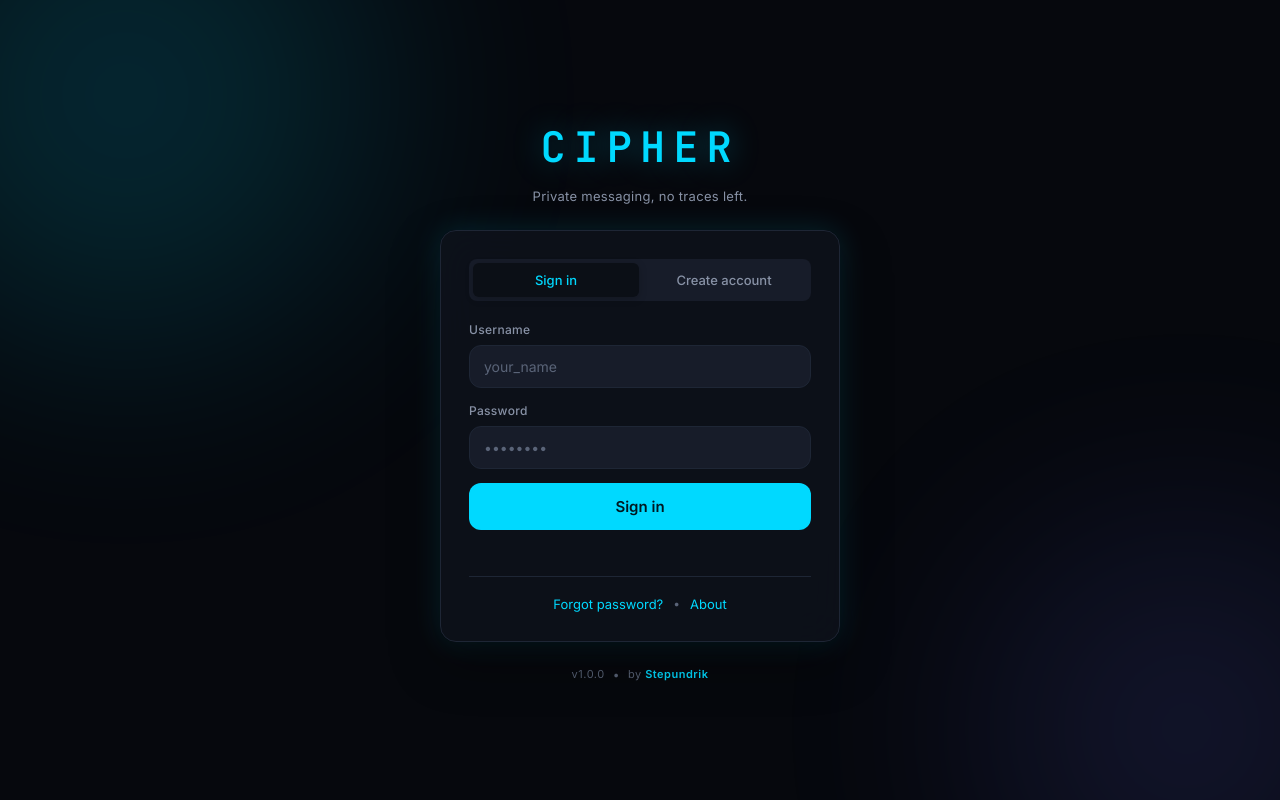
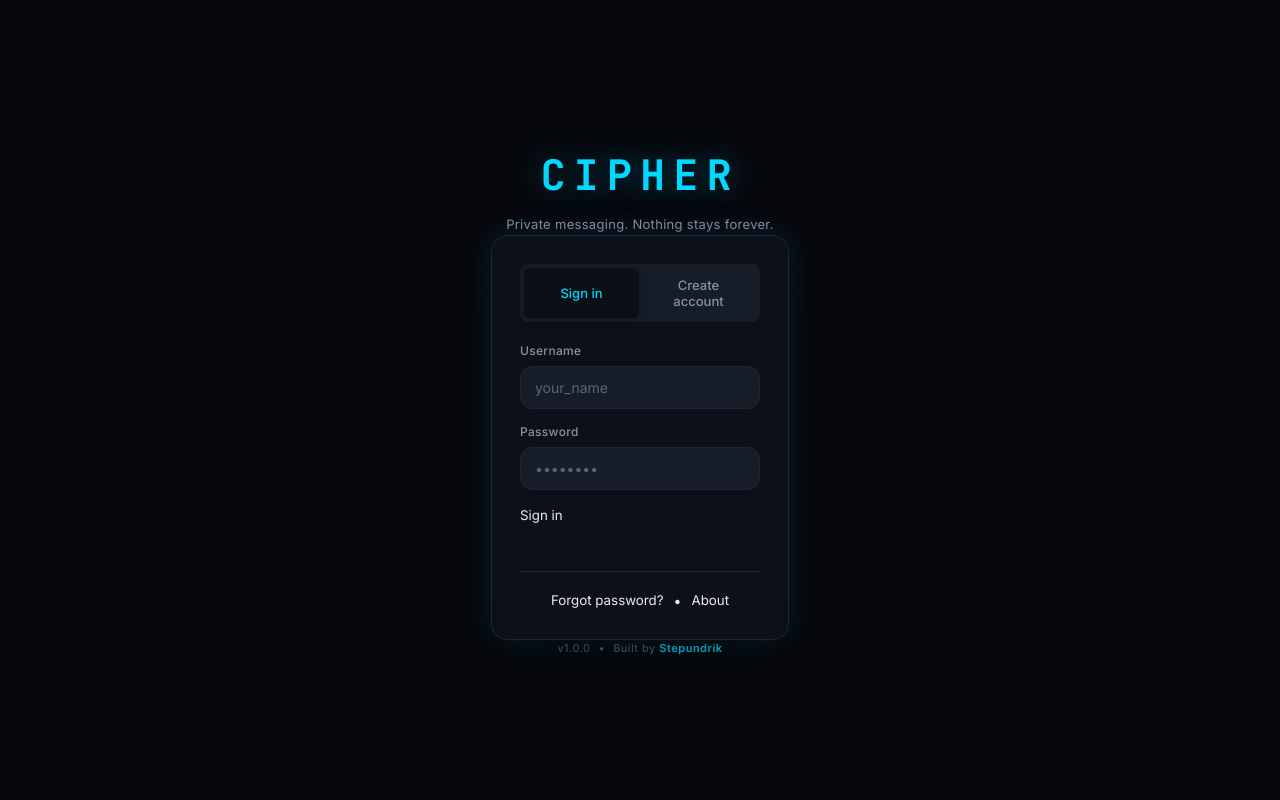
Before and after one commit to thefirstacc164/Cipher, a Flask app: page / in a window 1280 px wide. Run offline with Flask 3, Linux system fonts and the light colour scheme; data that the repository does not hold is empty.

Commit message:
Update index.html

```diff
--- a/templates/index.html
+++ b/templates/index.html
@@ -6,37 +6,37 @@
 <title>Cipher — Private Messaging</title>
 <link rel="preconnect" href="https://fonts.googleapis.com">
 <link rel="preconnect" href="https://fonts.gstatic.com" crossorigin>
-<link href="https://fonts.googleapis.com/css2?family=Inter:wght@400;500;600;700;800&family=JetBrains+Mono:wght@400;600&display=swap" rel="stylesheet">
+<link href="https://fonts.googleapis.com/css2?family=Inter:wght@400;500;600;700;800&family=JetBrains+Mono:wght@400;600;700&display=swap" rel="stylesheet">
 <link rel="stylesheet" href="/static/style.css">
 </head>
 <body>
 
-<!-- Ambient glow background -->
-<div class="ambient-bg">
-  <div class="glow glow-1"></div>
-  <div class="glow glow-2"></div>
+<!-- Ambient background glows -->
+<div class="ambient">
+  <div class="glow g1"></div>
+  <div class="glow g2"></div>
 </div>
 
-<!-- Announcement banner -->
+<!-- Announcement banner (populated by JS) -->
 <div id="announcement-bar" class="announcement-bar hidden"></div>
 
 <!-- ============================================
      AUTH SCREEN
 ============================================ -->
-<div id="auth-screen" class="screen">
-  <div class="auth-container">
+<div id="auth-screen" class="screen auth-screen">
+  <div class="auth-wrap">
     <div class="auth-brand">
-      <div class="brand-logo">CIPHER</div>
-      <div class="brand-tag">Private messaging, no traces left.</div>
+      <h1 class="brand-logo">CIPHER</h1>
+      <p class="brand-tag">Private messaging. Nothing stays forever.</p>
     </div>
 
     <div class="auth-card">
       <div class="tabs">
-        <button class="tab active" data-tab="login">Sign in</button>
-        <button class="tab" data-tab="signup">Create account</button>
+        <button class="tab active" data-tab="login" type="button">Sign in</button>
+        <button class="tab" data-tab="signup" type="button">Create account</button>
       </div>
 
-      <form id="auth-form" class="auth-form">
+      <form id="auth-form" class="auth-form" autocomplete="on">
         <div class="field">
           <label>Username</label>
           <input type="text" id="auth-username" placeholder="your_name" autocomplete="username" required>
@@ -46,24 +46,28 @@
           <input type="password" id="auth-password" placeholder="••••••••" autocomplete="current-password" required>
         </div>
         <div class="field hidden" id="invite-field">
-          <label>Invite code <span class="optional">(optional)</span></label>
+          <label>Invite code <span class="opt">(optional)</span></label>
           <input type="text" id="auth-invite" placeholder="Paste invite code">
         </div>
-        <button type="submit" id="auth-submit" class="btn-primary btn-lg">Sign in</button>
-        <p id="auth-error" class="form-msg error"></p>
+        <div class="field hidden" id="totp-field">
+          <label>2FA code</label>
+          <input type="text" id="auth-totp" placeholder="6-digit code from your app" maxlength="6" inputmode="numeric">
+        </div>
+        <button type="submit" id="auth-submit" class="btn primary lg">Sign in</button>
+        <p id="auth-error" class="form-msg"></p>
       </form>
 
       <div class="auth-footer">
-        <button class="link-btn" onclick="showRecover()">Forgot password?</button>
-        <span class="dot">•</span>
-        <button class="link-btn" onclick="showCredits()">About</button>
+        <button class="link" type="button" onclick="showRecoverModal()">Forgot password?</button>
+        <span class="sep">•</span>
+        <button class="link" type="button" onclick="showCreditsModal()">About</button>
       </div>
     </div>
 
     <div class="auth-meta">
       <span>v1.0.0</span>
-      <span class="dot">•</span>
-      <span>by <b>Stepundrik</b></span>
+      <span class="sep">•</span>
+      <span>Built by <b>Stepundrik</b></span>
     </div>
   </div>
 </div>
@@ -71,48 +75,54 @@
 <!-- ============================================
      APP SCREEN
 ============================================ -->
-<div id="app-screen" class="screen hidden">
-  <aside class="sidebar">
-    <div class="sidebar-brand">
+<div id="app-screen" class="screen app-screen hidden">
+  <aside class="sidebar" id="sidebar">
+    <div class="side-top">
       <div class="brand-mini">CIPHER</div>
-      <button class="icon-btn ghost" id="logout-btn" title="Sign out">
-        <svg viewBox="0 0 24 24" width="18" height="18" fill="none" stroke="currentColor" stroke-width="2" stroke-linecap="round" stroke-linejoin="round"><path d="M9 21H5a2 2 0 0 1-2-2V5a2 2 0 0 1 2-2h4"></path><polyline points="16 17 21 12 16 7"></polyline><line x1="21" y1="12" x2="9" y2="12"></line></svg>
+      <button class="ic-btn ghost" id="logout-btn" title="Sign out" type="button">
+        <svg viewBox="0 0 24 24" width="18" height="18" fill="none" stroke="currentColor" stroke-width="2" stroke-linecap="round" stroke-linejoin="round"><path d="M9 21H5a2 2 0 0 1-2-2V5a2 2 0 0 1 2-2h4"/><polyline points="16 17 21 12 16 7"/><line x1="21" y1="12" x2="9" y2="12"/></svg>
       </button>
     </div>
 
     <div class="me-card">
-      <div class="me-avatar" id="me-avatar">?</div>
+      <div class="avatar lg" id="me-avatar">?</div>
       <div class="me-info">
         <div class="me-name" id="my-username">?</div>
-        <div class="me-status">Online</div>
+        <div class="me-status">
+          <span class="dot-online"></span>
+          Online
+        </div>
       </div>
     </div>
 
-    <button id="new-chat-btn" class="btn-primary btn-with-icon">
-      <svg viewBox="0 0 24 24" width="16" height="16" fill="none" stroke="currentColor" stroke-width="2.5" stroke-linecap="round" stroke-linejoin="round"><line x1="12" y1="5" x2="12" y2="19"></line><line x1="5" y1="12" x2="19" y2="12"></line></svg>
+    <button id="new-chat-btn" class="btn primary with-icon" type="button">
+      <svg viewBox="0 0 24 24" width="16" height="16" fill="none" stroke="currentColor" stroke-width="2.5" stroke-linecap="round" stroke-linejoin="round"><line x1="12" y1="5" x2="12" y2="19"/><line x1="5" y1="12" x2="19" y2="12"/></svg>
       New chat
     </button>
 
-    <div class="tool-grid">
-      <button id="search-btn" class="tool-btn" title="Search">
-        <svg viewBox="0 0 24 24" width="18" height="18" fill="none" stroke="currentColor" stroke-width="2" stroke-linecap="round" stroke-linejoin="round"><circle cx="11" cy="11" r="8"></circle><line x1="21" y1="21" x2="16.65" y2="16.65"></line></svg>
+    <div class="tool-row">
+      <button id="new-group-btn" class="tool" title="New group" type="button">
+        <svg viewBox="0 0 24 24" width="18" height="18" fill="none" stroke="currentColor" stroke-width="2" stroke-linecap="round" stroke-linejoin="round"><path d="M17 21v-2a4 4 0 0 0-4-4H5a4 4 0 0 0-4 4v2"/><circle cx="9" cy="7" r="4"/><path d="M23 21v-2a4 4 0 0 0-3-3.87"/><path d="M16 3.13a4 4 0 0 1 0 7.75"/></svg>
       </button>
-      <button id="invites-btn" class="tool-btn" title="Invites">
-        <svg viewBox="0 0 24 24" width="18" height="18" fill="none" stroke="currentColor" stroke-width="2" stroke-linecap="round" stroke-linejoin="round"><path d="M4 4h16c1.1 0 2 .9 2 2v12c0 1.1-.9 2-2 2H4c-1.1 0-2-.9-2-2V6c0-1.1.9-2 2-2z"></path><polyline points="22,6 12,13 2,6"></polyline></svg>
+      <button id="search-btn" class="tool" title="Search" type="button">
+        <svg viewBox="0 0 24 24" width="18" height="18" fill="none" stroke="currentColor" stroke-width="2" stroke-linecap="round" stroke-linejoin="round"><circle cx="11" cy="11" r="8"/><line x1="21" y1="21" x2="16.65" y2="16.65"/></svg>
       </button>
-      <button id="settings-btn" class="tool-btn" title="Settings">
-        <svg viewBox="0 0 24 24" width="18" height="18" fill="none" stroke="currentColor" stroke-width="2" stroke-linecap="round" stroke-linejoin="round"><circle cx="12" cy="12" r="3"></circle><path d="M19.4 15a1.65 1.65 0 0 0 .33 1.82l.06.06a2 2 0 0 1 0 2.83 2 2 0 0 1-2.83 0l-.06-.06a1.65 1.65 0 0 0-1.82-.33 1.65 1.65 0 0 0-1 1.51V21a2 2 0 0 1-2 2 2 2 0 0 1-2-2v-.09A1.65 1.65 0 0 0 9 19.4a1.65 1.65 0 0 0-1.82.33l-.06.06a2 2 0 0 1-2.83 0 2 2 0 0 1 0-2.83l.06-.06a1.65 1.65 0 0 0 .33-1.82 1.65 1.65 0 0 0-1.51-1H3a2 2 0 0 1-2-2 2 2 0 0 1 2-2h.09A1.65 1.65 0 0 0 4.6 9a1.65 1.65 0 0 0-.33-1.82l-.06-.06a2 2 0 0 1 0-2.83 2 2 0 0 1 2.83 0l.06.06a1.65 1.65 0 0 0 1.82.33H9a1.65 1.65 0 0 0 1-1.51V3a2 2 0 0 1 2-2 2 2 0 0 1 2 2v.09a1.65 1.65 0 0 0 1 1.51 1.65 1.65 0 0 0 1.82-.33l.06-.06a2 2 0 0 1 2.83 0 2 2 0 0 1 0 2.83l-.06.06a1.65 1.65 0 0 0-.33 1.82V9a1.65 1.65 0 0 0 1.51 1H21a2 2 0 0 1 2 2 2 2 0 0 1-2 2h-.09a1.65 1.65 0 0 0-1.51 1z"></path></svg>
+      <button id="invites-btn" class="tool" title="Invites" type="button">
+        <svg viewBox="0 0 24 24" width="18" height="18" fill="none" stroke="currentColor" stroke-width="2" stroke-linecap="round" stroke-linejoin="round"><path d="M4 4h16c1.1 0 2 .9 2 2v12c0 1.1-.9 2-2 2H4c-1.1 0-2-.9-2-2V6c0-1.1.9-2 2-2z"/><polyline points="22,6 12,13 2,6"/></svg>
       </button>
-      <button id="admin-btn" class="tool-btn hidden" title="Admin">
-        <svg viewBox="0 0 24 24" width="18" height="18" fill="none" stroke="currentColor" stroke-width="2" stroke-linecap="round" stroke-linejoin="round"><path d="M2 20h20L12 4 2 20z"></path><path d="M12 9v4"></path><circle cx="12" cy="17" r="0.5" fill="currentColor"></circle></svg>
+      <button id="settings-btn" class="tool" title="Settings" type="button">
+        <svg viewBox="0 0 24 24" width="18" height="18" fill="none" stroke="currentColor" stroke-width="2" stroke-linecap="round" stroke-linejoin="round"><circle cx="12" cy="12" r="3"/><path d="M19.4 15a1.65 1.65 0 0 0 .33 1.82l.06.06a2 2 0 0 1 0 2.83 2 2 0 0 1-2.83 0l-.06-.06a1.65 1.65 0 0 0-1.82-.33 1.65 1.65 0 0 0-1 1.51V21a2 2 0 0 1-2 2 2 2 0 0 1-2-2v-.09A1.65 1.65 0 0 0 9 19.4a1.65 1.65 0 0 0-1.82.33l-.06.06a2 2 0 0 1-2.83 0 2 2 0 0 1 0-2.83l.06-.06a1.65 1.65 0 0 0 .33-1.82 1.65 1.65 0 0 0-1.51-1H3a2 2 0 0 1-2-2 2 2 0 0 1 2-2h.09A1.65 1.65 0 0 0 4.6 9a1.65 1.65 0 0 0-.33-1.82l-.06-.06a2 2 0 0 1 0-2.83 2 2 0 0 1 2.83 0l.06.06a1.65 1.65 0 0 0 1.82.33H9a1.65 1.65 0 0 0 1-1.51V3a2 2 0 0 1 2-2 2 2 0 0 1 2 2v.09a1.65 1.65 0 0 0 1 1.51 1.65 1.65 0 0 0 1.82-.33l.06-.06a2 2 0 0 1 2.83 0 2 2 0 0 1 0 2.83l-.06.06a1.65 1.65 0 0 0-.33 1.82V9a1.65 1.65 0 0 0 1.51 1H21a2 2 0 0 1 2 2 2 2 0 0 1-2 2h-.09a1.65 1.65 0 0 0-1.51 1z"/></svg>
+      </button>
+      <button id="admin-btn" class="tool hidden" title="Admin" type="button">
+        <svg viewBox="0 0 24 24" width="18" height="18" fill="none" stroke="currentColor" stroke-width="2" stroke-linecap="round" stroke-linejoin="round"><path d="M12 2l3 7h7l-5.5 4.5L18 21l-6-4-6 4 1.5-7.5L2 9h7z"/></svg>
       </button>
     </div>
 
-    <div class="conv-header">Conversations</div>
+    <div class="side-heading">Conversations</div>
     <div id="conv-list" class="conv-list"></div>
 
-    <div class="sidebar-footer">
-      <button class="link-btn tiny" onclick="showCredits()">About Cipher</button>
+    <div class="side-footer">
+      <button class="link small" type="button" onclick="showCreditsModal()">About Cipher</button>
       <div class="version">v1.0.0</div>
     </div>
   </aside>
@@ -122,34 +132,49 @@
     <div id="empty-state" class="empty-state">
       <div class="empty-logo">CIPHER</div>
       <h2>Welcome, <span id="empty-username">friend</span></h2>
-      <p>Select a chat or start a new conversation.</p>
-      <button class="btn-primary" onclick="document.getElementById('new-chat-btn').click()">Start a new chat</button>
+      <p>Select a conversation or start a new one to begin.</p>
+      <button class="btn primary" type="button" onclick="document.getElementById('new-chat-btn').click()">Start a new chat</button>
     </div>
 
     <!-- Chat view -->
     <div id="chat-view" class="chat-view hidden">
       <header class="chat-header">
-        <div class="chat-title-block">
-          <div class="chat-avatar" id="chat-avatar">?</div>
-          <div>
+        <div class="chat-title-wrap">
+          <div class="avatar md" id="chat-avatar">?</div>
+          <div class="chat-title-block">
             <h3 id="chat-title">Chat</h3>
-            <div id="chat-subtitle" class="chat-subtitle"></div>
+            <div id="chat-subtitle" class="chat-sub"></div>
           </div>
         </div>
         <div class="chat-actions">
-          <button class="icon-btn ghost" onclick="muteCurrent()" id="mute-btn" title="Mute">
-            <svg viewBox="0 0 24 24" width="18" height="18" fill="none" stroke="currentColor" stroke-width="2" stroke-linecap="round" stroke-linejoin="round"><path d="M18 8A6 6 0 0 0 6 8c0 7-3 9-3 9h18s-3-2-3-9"></path><path d="M13.73 21a2 2 0 0 1-3.46 0"></path></svg>
+          <button class="ic-btn ghost" id="mute-btn" title="Mute/Unmute" type="button" onclick="toggleMute()">
+            <svg viewBox="0 0 24 24" width="18" height="18" fill="none" stroke="currentColor" stroke-width="2" stroke-linecap="round" stroke-linejoin="round"><path d="M18 8A6 6 0 0 0 6 8c0 7-3 9-3 9h18s-3-2-3-9"/><path d="M13.73 21a2 2 0 0 1-3.46 0"/></svg>
           </button>
-          <button class="icon-btn ghost" onclick="exportCurrent()" title="Export">
-            <svg viewBox="0 0 24 24" width="18" height="18" fill="none" stroke="currentColor" stroke-width="2" stroke-linecap="round" stroke-linejoin="round"><path d="M21 15v4a2 2 0 0 1-2 2H5a2 2 0 0 1-2-2v-4"></path><polyline points="7 10 12 15 17 10"></polyline><line x1="12" y1="15" x2="12" y2="3"></line></svg>
+          <button class="ic-btn ghost" id="group-info-btn" title="Group members" type="button" onclick="showGroupInfo()">
+            <svg viewBox="0 0 24 24" width="18" height="18" fill="none" stroke="currentColor" stroke-width="2" stroke-linecap="round" stroke-linejoin="round"><path d="M17 21v-2a4 4 0 0 0-4-4H5a4 4 0 0 0-4 4v2"/><circle cx="9" cy="7" r="4"/><path d="M23 21v-2a4 4 0 0 0-3-3.87"/><path d="M16 3.13a4 4 0 0 1 0 7.75"/></svg>
           </button>
-          <button class="icon-btn ghost danger" onclick="leaveCurrent()" title="Leave">
-            <svg viewBox="0 0 24 24" width="18" height="18" fill="none" stroke="currentColor" stroke-width="2" stroke-linecap="round" stroke-linejoin="round"><path d="M9 21H5a2 2 0 0 1-2-2V5a2 2 0 0 1 2-2h4"></path><polyline points="16 17 21 12 16 7"></polyline><line x1="21" y1="12" x2="9" y2="12"></line></svg>
+          <button class="ic-btn ghost" title="Export as .txt" type="button" onclick="exportCurrent()">
+            <svg viewBox="0 0 24 24" width="18" height="18" fill="none" stroke="currentColor" stroke-width="2" stroke-linecap="round" stroke-linejoin="round"><path d="M21 15v4a2 2 0 0 1-2 2H5a2 2 0 0 1-2-2v-4"/><polyline points="7 10 12 15 17 10"/><line x1="12" y1="15" x2="12" y2="3"/></svg>
+          </button>
+          <button class="ic-btn ghost danger" title="Leave" type="button" onclick="leaveCurrent()">
+            <svg viewBox="0 0 24 24" width="18" height="18" fill="none" stroke="currentColor" stroke-width="2" stroke-linecap="round" stroke-linejoin="round"><path d="M9 21H5a2 2 0 0 1-2-2V5a2 2 0 0 1 2-2h4"/><polyline points="16 17 21 12 16 7"/><line x1="21" y1="12" x2="9" y2="12"/></svg>
           </button>
         </div>
       </header>
 
-      <div id="messages" class="messages"></div>
+      <!-- Expiry warning banner (48h) -->
+      <div id="expiry-warning" class="expiry-warning hidden">
+        <div class="warn-content">
+          <svg viewBox="0 0 24 24" width="18" height="18" fill="none" stroke="currentColor" stroke-width="2" stroke-linecap="round" stroke-linejoin="round"><path d="M10.29 3.86L1.82 18a2 2 0 0 0 1.71 3h16.94a2 2 0 0 0 1.71-3L13.71 3.86a2 2 0 0 0-3.42 0z"/><line x1="12" y1="9" x2="12" y2="13"/><line x1="12" y1="17" x2="12.01" y2="17"/></svg>
+          <span id="expiry-warning-text">Some messages will be deleted soon.</span>
+        </div>
+        <div class="warn-actions">
+          <button class="btn-mini" type="button" onclick="extendAllMessages()">Keep +30 days</button>
+          <button class="btn-mini ghost" type="button" onclick="dismissExpiryWarning()">Dismiss</button>
+        </div>
+      </div>
+
+      <div id="messages" class="messages" tabindex="0"></div>
 
       <div id="typing-indicator" class="typing-indicator hidden">
         <span class="dots"><span></span><span></span><span></span></span>
@@ -159,15 +184,13 @@
       <div id="image-preview" class="image-preview hidden"></div>
 
       <form id="msg-form" class="msg-form">
-        <button type="button" class="composer-btn" onclick="document.getElementById('img-input').click()" title="Send image">
-          <svg viewBox="0 0 24 24" width="20" height="20" fill="none" stroke="currentColor" stroke-width="2" stroke-linecap="round" stroke-linejoin="round"><rect x="3" y="3" width="18" height="18" rx="2" ry="2"></rect><circle cx="8.5" cy="8.5" r="1.5"></circle><polyline points="21 15 16 10 5 21"></polyline></svg>
+        <button type="button" class="comp-btn" title="Attach image" onclick="document.getElementById('img-input').click()">
+          <svg viewBox="0 0 24 24" width="20" height="20" fill="none" stroke="currentColor" stroke-width="2" stroke-linecap="round" stroke-linejoin="round"><rect x="3" y="3" width="18" height="18" rx="2" ry="2"/><circle cx="8.5" cy="8.5" r="1.5"/><polyline points="21 15 16 10 5 21"/></svg>
         </button>
-        <input type="file" id="img-input" accept="image/*" style="display:none" onchange="handleImageSelect(event)">
-        <div class="composer-input-wrap">
-          <input type="text" id="msg-input" placeholder="Write a message..." autocomplete="off">
-        </div>
-        <button type="submit" class="composer-send" title="Send">
-          <svg viewBox="0 0 24 24" width="20" height="20" fill="none" stroke="currentColor" stroke-width="2" stroke-linecap="round" stroke-linejoin="round"><line x1="22" y1="2" x2="11" y2="13"></line><polygon points="22 2 15 22 11 13 2 9 22 2"></polygon></svg>
+        <input type="file" id="img-input" accept="image/*" hidden>
+        <input type="text" id="msg-input" class="comp-input" placeholder="Write a message… (Ctrl+V to paste image)" autocomplete="off">
+        <button type="submit" class="comp-send" title="Send">
+          <svg viewBox="0 0 24 24" width="20" height="20" fill="none" stroke="currentColor" stroke-width="2" stroke-linecap="round" stroke-linejoin="round"><line x1="22" y1="2" x2="11" y2="13"/><polygon points="22 2 15 22 11 13 2 9 22 2"/></svg>
         </button>
       </form>
     </div>
@@ -175,21 +198,21 @@
 </div>
 
 <!-- ============================================
-     MODAL
+     MODAL SYSTEM
 ============================================ -->
 <div id="modal-bg" class="modal-bg hidden">
-  <div class="modal">
-    <button class="modal-close" onclick="closeModal()" title="Close">×</button>
+  <div id="modal" class="modal">
+    <button class="modal-close" onclick="closeModal()" type="button" title="Close">×</button>
     <div id="modal-content"></div>
   </div>
 </div>
 
-<!-- Image viewer -->
+<!-- Image fullscreen viewer -->
 <div id="img-viewer" class="img-viewer hidden" onclick="this.classList.add('hidden')">
   <img id="img-viewer-img" src="" alt="">
 </div>
 
-<!-- Toast notifications -->
+<!-- Toast notifications container -->
 <div id="toast-container" class="toast-container"></div>
 
 <script src="/static/app.js"></script>
```
